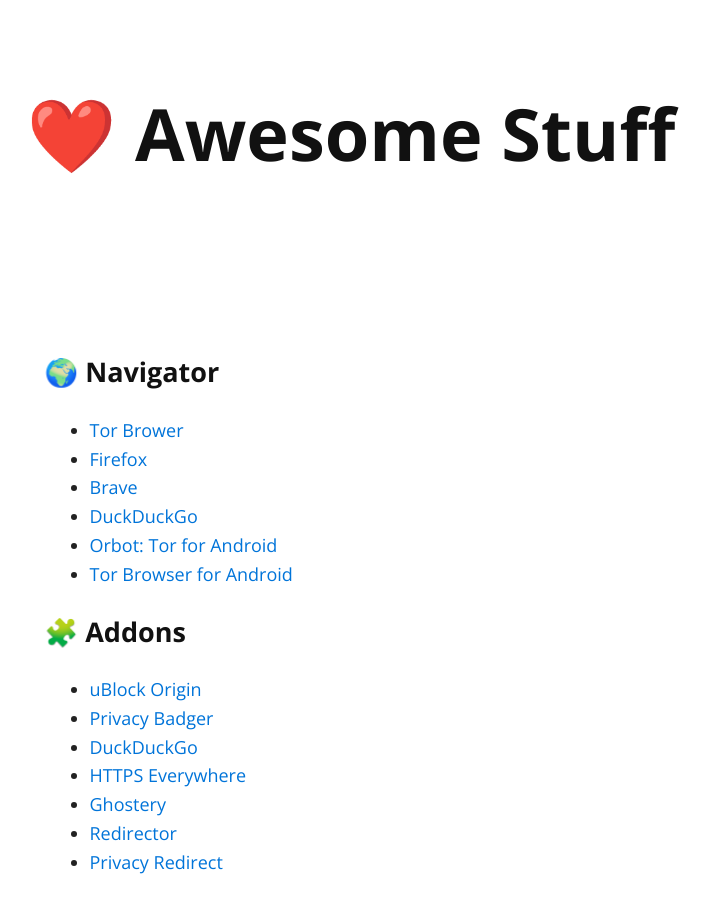
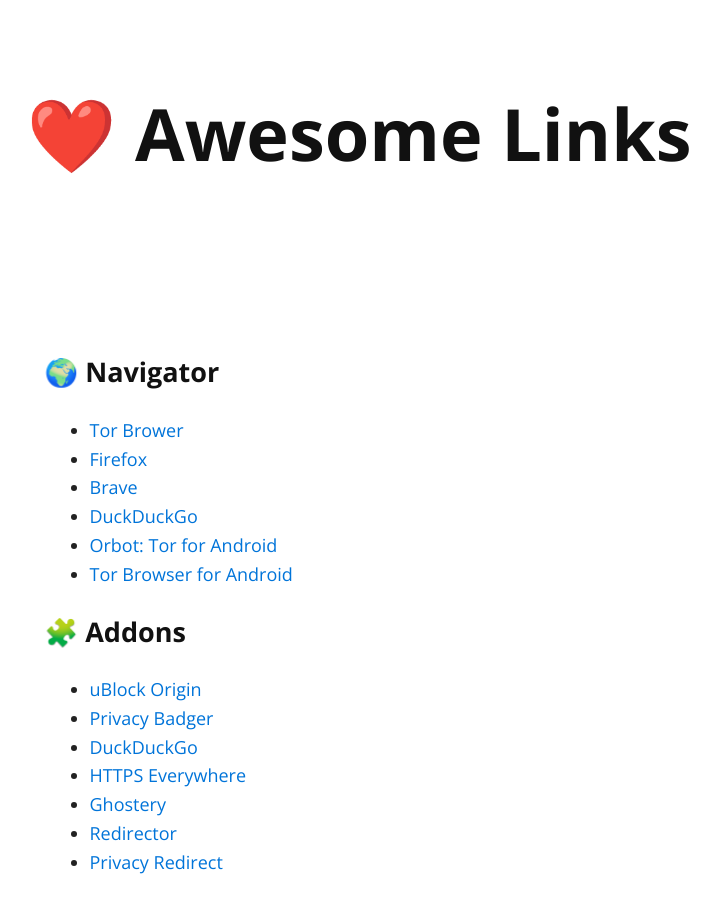
Before and after one commit to jcabeza/Awesome-Links, a Jekyll site: the page built from index.md, in a window 1280 px wide and 900 px high. Shown: the whole window, without its empty margins (265-985 px from the left). Built offline with Jekyll 4.4.1, drawn with Linux system fonts in a browser that asks for light colours; nearby versions of some CDN libraries.

Commit message:
Update _config.yml

```diff
--- a/_config.yml
+++ b/_config.yml
@@ -1,9 +1,9 @@
 # Site settings
-title: ❤️ Awesome Stuff
+title: ❤️ Awesome Links
 # Privacy - The simple guide
-tag_text: ❤️ Awesome Stuff
-description: A responsive single-page website for Awesome Stuff
-url: "https://jcabeza.github.io/Awesome-Stuff"
+tag_text: ❤️ Awesome Links
+description: A responsive single-page website for Awesome Links
+url: "https://jcabeza.github.io/Awesome-Links"
 baseurl: "/"
 
 font-awesome-include: true # make this false if you don't need font-awesome
```
